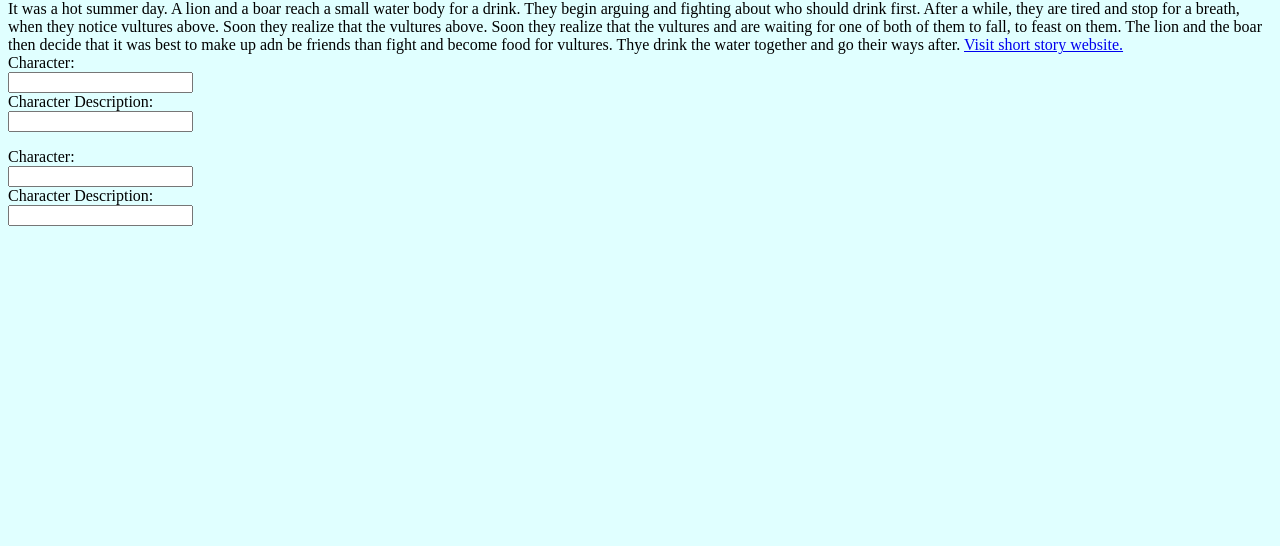
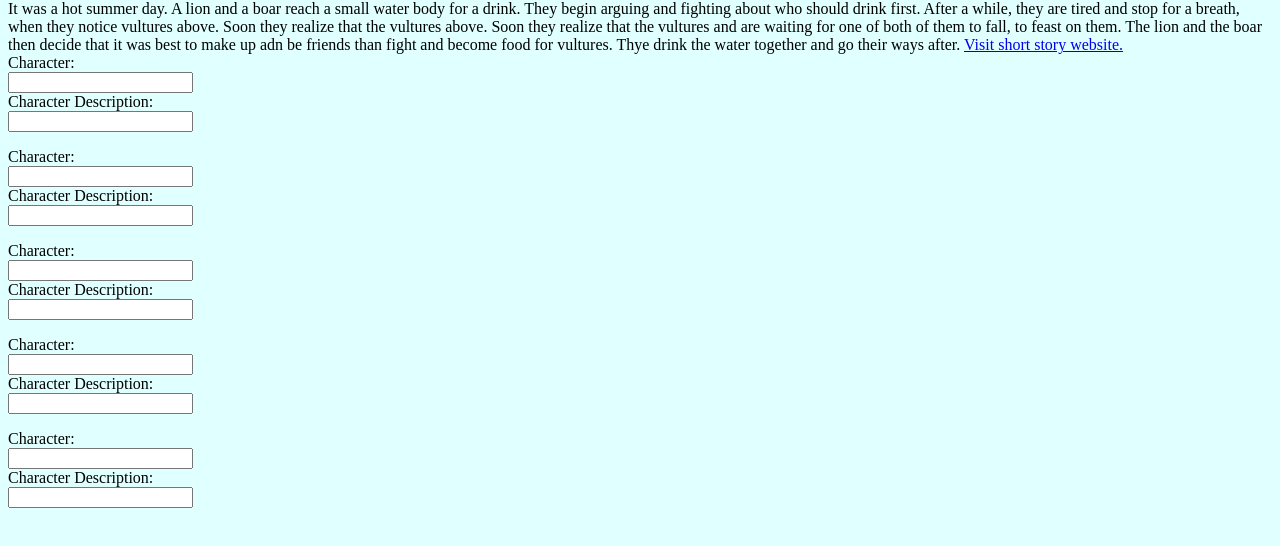
Before and after one commit to JGlass19/1, a plain HTML site: page index.html in a window 1280 px wide. Shown: the part 66-612 px from the top of the page. Drawn offline with Linux system fonts and the light colour scheme.

Commit message:
Update index.html

```diff
--- a/index.html
+++ b/index.html
@@ -38,6 +38,25 @@
         <input type = "text" description = "character 2 description">
     </form>
 
+      <form>
+        Character:<br>
+        <input type = "text" name = "character 3"><br>
+        Character Description:<br>
+        <input type = "text" description = "character 3 description">
+      </form>
 
+    <form>
+        Character:<br>
+        <input type = "text" name = "character 4"><br>
+        Character Description:<br>
+        <input type = "text" description = "character 4 description">
+    </form>
+
+     <form>
+        Character:<br>
+        <input type = "text" name = "character 5"><br>
+        Character Description:<br>
+        <input type = "text" description = "character 5 description">
+    </form>
 
 </html>
```
